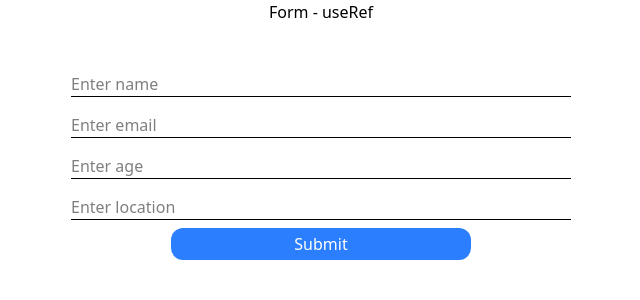
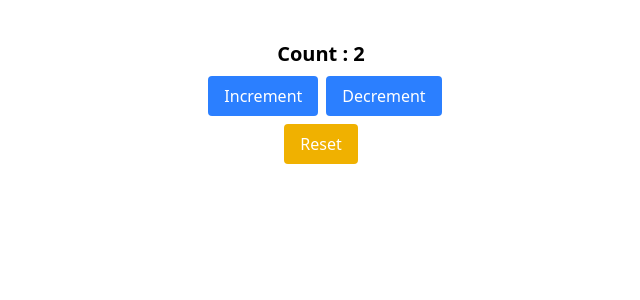
Before and after one commit to kunal98v/SimpleForm, a React (Vite) app: page / in a window 1280 px wide. Shown: the top 300 px of the page, without its empty margins (319-959 px from the left). Built offline with nearby package versions, Linux system fonts and the light colour scheme.

Commit message:
made counter using REDUX

```diff
--- a/package.json
+++ b/package.json
@@ -10,9 +10,11 @@
     "preview": "vite preview"
   },
   "dependencies": {
+    "@reduxjs/toolkit": "^2.8.2",
     "@tailwindcss/vite": "^4.1.11",
     "react": "^19.1.0",
     "react-dom": "^19.1.0",
+    "react-redux": "^9.2.0",
     "tailwindcss": "^4.1.11"
   },
   "devDependencies": {
--- a/src/App.jsx
+++ b/src/App.jsx
@@ -3,6 +3,9 @@ import { Counter } from "./components/Counter";
 import { ReducerCounter } from "./components/ReducerCounter";
 import { FormDetails } from "./components/FormDetails";
 import { FormDetailsRef } from "./components/FormDetailsRef";
+import { CounterRedux } from "./components/CounterRedux";
+import { Provider } from "react-redux";
+import appStore from "./utils/appStore";
 
 function App() {
 
@@ -11,7 +14,10 @@ function App() {
      {/* <Counter/> */}
      {/* <ReducerCounter/> */}
      {/* <FormDetails/> */}
-     <FormDetailsRef/>
+     {/* <FormDetailsRef/> */}
+     <Provider store={appStore}>
+      <CounterRedux/>
+     </Provider>
     </>
   );
 }
--- /dev/null
+++ b/src/components/CounterRedux.jsx
@@ -0,0 +1,37 @@
+import React, { useState } from "react";
+import { useDispatch, useSelector } from "react-redux";
+import { increment, decrement, reset } from "../utils/counterSlice";
+
+export const CounterRedux = () => {
+  const dispatch = useDispatch();
+
+  const count = useSelector((item) => item.counter.count);
+
+  return (
+    <div className="flex flex-col items-center m-10">
+      <div className="text-xl font-semibold">Count : {count}</div>
+      <div>
+        <button
+          className="px-4 py-2 m-2 bg-blue-500 text-white rounded hover:bg-blue-600 transition cursor-pointer"
+          onClick={() => dispatch(increment())}
+        >
+          Increment
+        </button>
+        <button
+          className="px-4 py-2 bg-blue-500 text-white rounded hover:bg-blue-600 transition cursor-pointer"
+          onClick={() => dispatch(decrement())}
+        >
+          Decrement
+        </button>
+        <div className="text-center">
+          <button
+            className="px-4 py-2 mx-2 bg-yellow-500 text-white rounded hover:bg-yellow-600 transition cursor-pointer"
+            onClick={() => dispatch(reset())}
+          >
+            Reset
+          </button>
+        </div>
+      </div>
+    </div>
+  );
+};
--- /dev/null
+++ b/src/utils/appStore.jsx
@@ -0,0 +1,10 @@
+import { configureStore } from "@reduxjs/toolkit";
+import counterReducer from "./counterSlice"
+
+const appStore = configureStore({
+    reducer : {
+        counter : counterReducer
+    }
+})
+
+export default appStore;
--- /dev/null
+++ b/src/utils/counterSlice.jsx
@@ -0,0 +1,24 @@
+import { createSlice } from "@reduxjs/toolkit";
+
+const counterSlice = createSlice({
+    name: 'counter',
+    initialState : {
+        count : 2
+    },
+    reducers : {
+        increment : (state, action) => {
+            state.count = state.count + 1
+
+        },
+        decrement : (state, action) => {
+            state.count = state.count - 1
+        },
+        reset : (state, action) => {
+            state.count = 0
+        }
+    }
+});
+
+export const {increment, decrement, reset} = counterSlice.actions;
+
+export default counterSlice.reducer;
```
Also changed, not shown: 1 other file (tests, documents, lock files or other folders).
